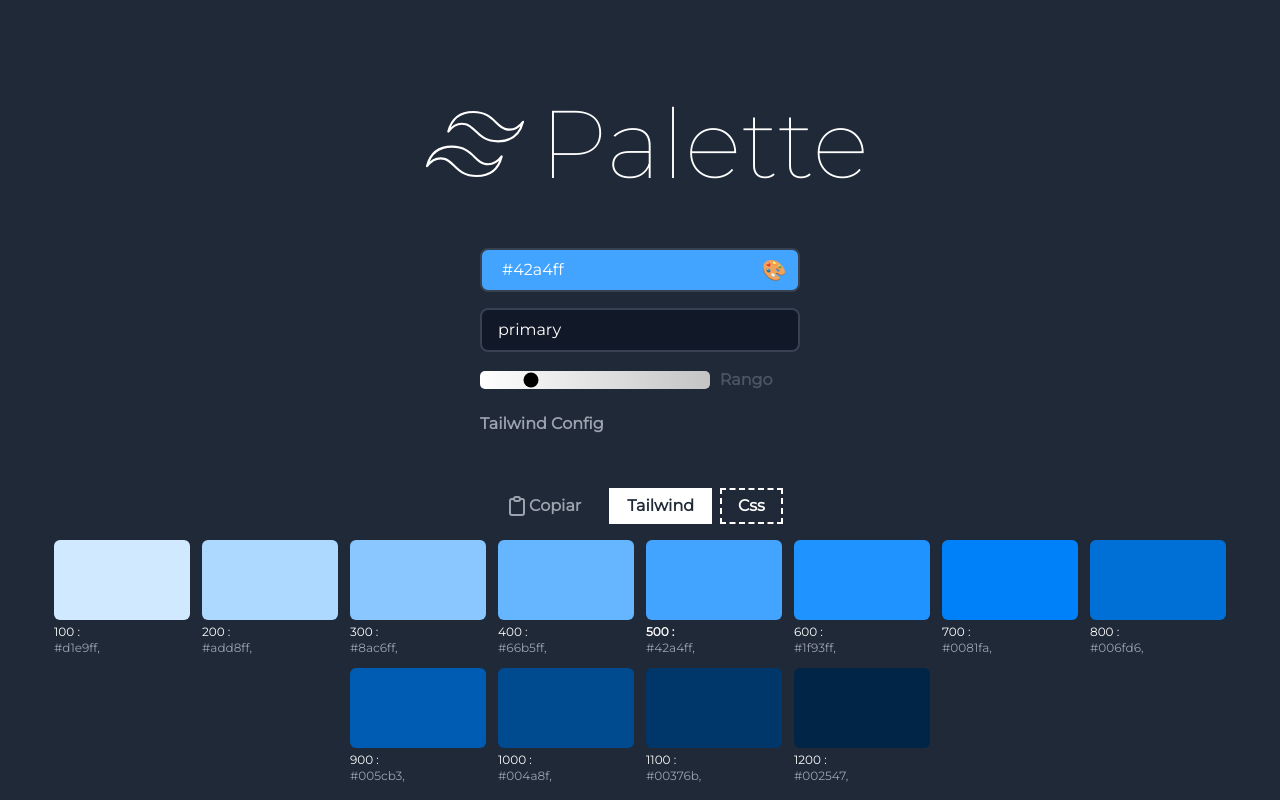
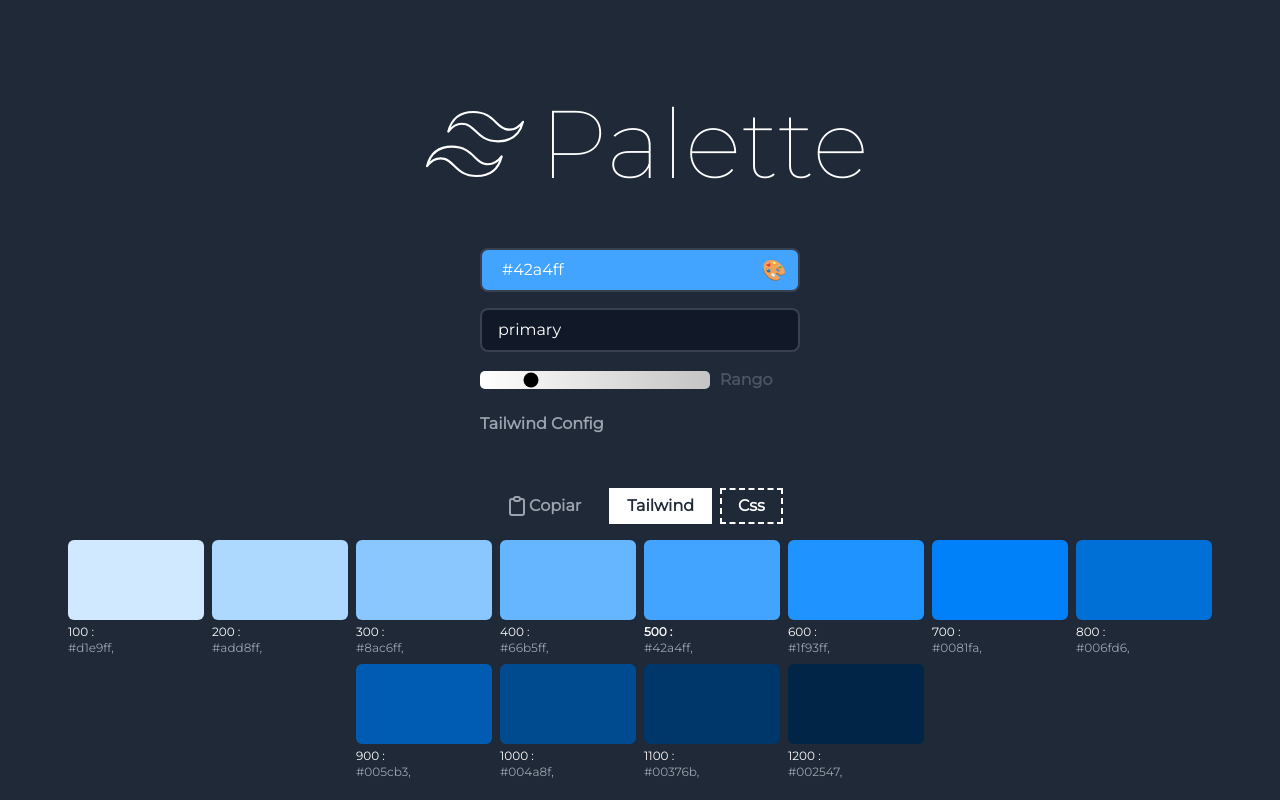
Before and after one commit to pa-ku/palette, a React (Vite) app: page / in a window 1280 px wide. Shown: the top 800 px of the page. Built offline with nearby package versions, Linux system fonts and the light colour scheme.

Commit message:
removed gap

```diff
--- a/src/App.jsx
+++ b/src/App.jsx
@@ -153,7 +153,7 @@ function ColorGradient() {
               </div>
             </div>
           </div>
-          <div className='w-full flex h-full  items-center gap-1 flex-wrap justify-center '>
+          <div className='w-full flex h-full  items-center  flex-wrap justify-center '>
             {Object.entries(gradientColors).map(([key, value]) => (
               <>
                 <button
```
